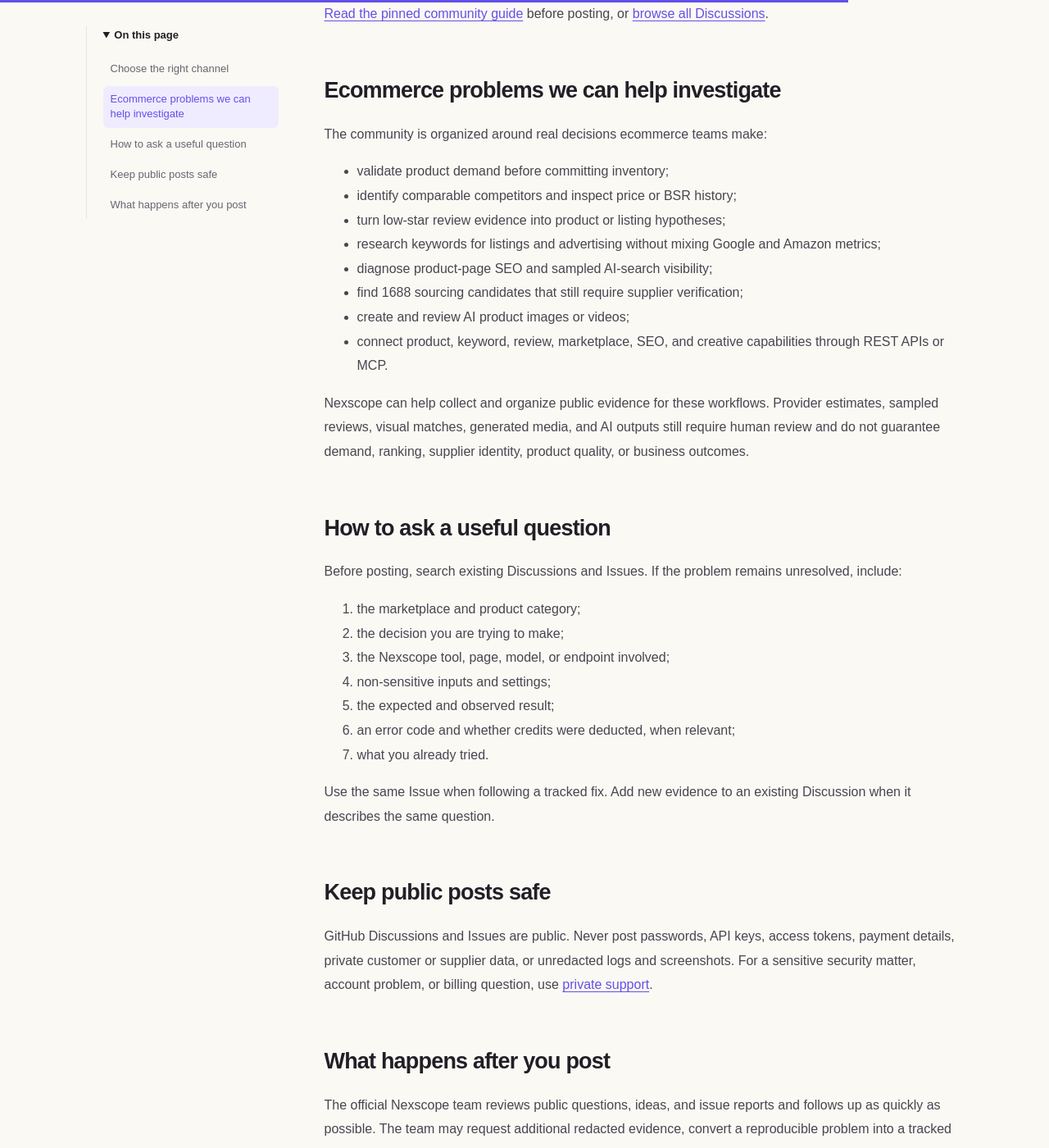
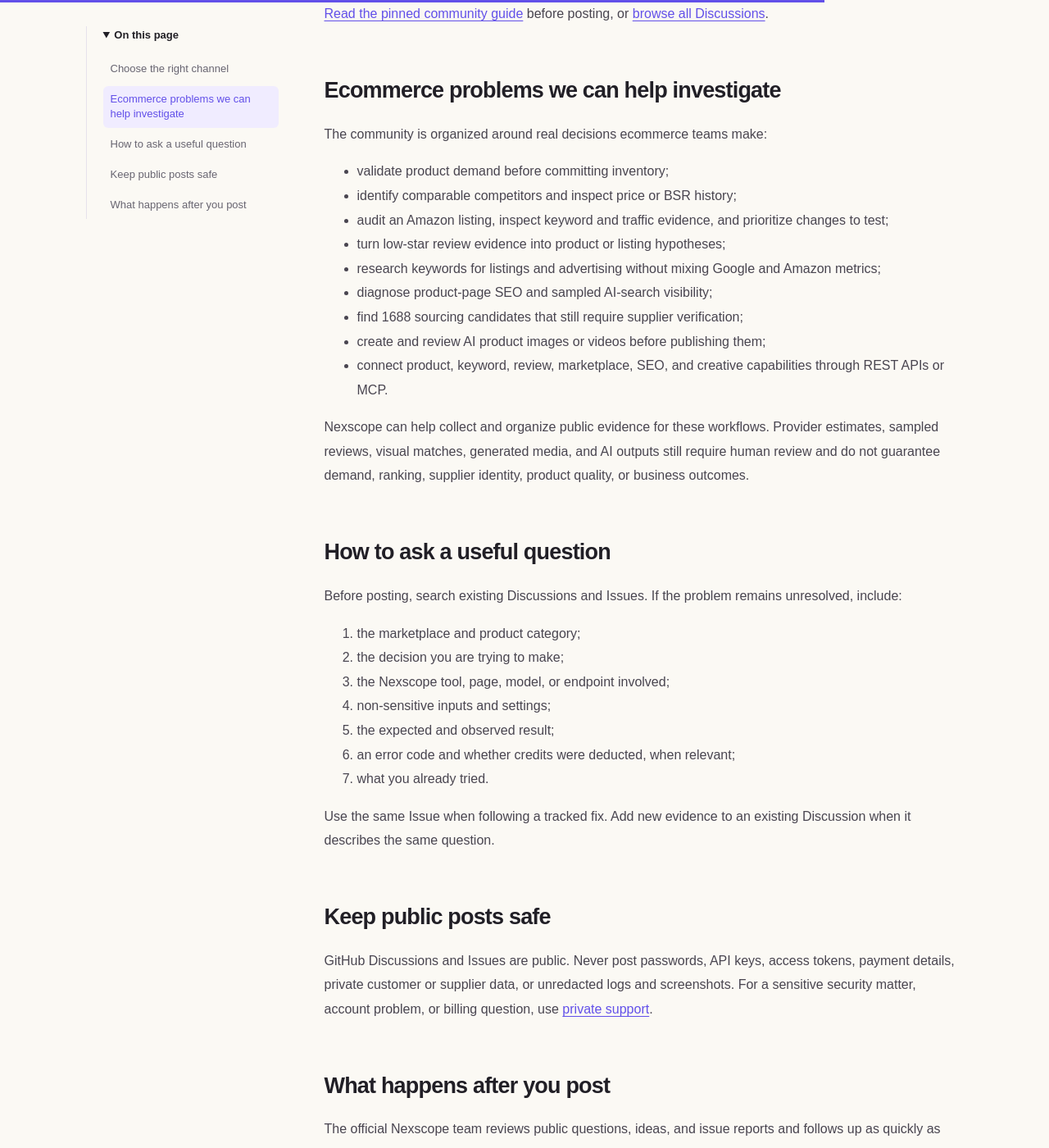
Before and after one commit to nexscope-ai/ecommerce-ai-tools, a Jekyll site: the page built from docs/community.md, in a window 1280 px wide and 1400 px high, scrolled down 1131 px. Shown: the whole window at 82% size. Built offline with Jekyll 4.4.1, drawn with Linux system fonts in a browser that asks for light colours; some of the changed text lies outside the part shown.

Commit message:
docs: add image and listing optimization workflows

```diff
--- a/docs/community.md
+++ b/docs/community.md
@@ -38,11 +38,12 @@
 
 - validate product demand before committing inventory;
 - identify comparable competitors and inspect price or BSR history;
+- audit an Amazon listing, inspect keyword and traffic evidence, and prioritize changes to test;
 - turn low-star review evidence into product or listing hypotheses;
 - research keywords for listings and advertising without mixing Google and Amazon metrics;
 - diagnose product-page SEO and sampled AI-search visibility;
 - find 1688 sourcing candidates that still require supplier verification;
-- create and review AI product images or videos;
+- create and review AI product images or videos before publishing them;
 - connect product, keyword, review, marketplace, SEO, and creative capabilities through REST APIs or MCP.
 
 Nexscope can help collect and organize public evidence for these workflows. Provider estimates, sampled reviews, visual matches, generated media, and AI outputs still require human review and do not guarantee demand, ranking, supplier identity, product quality, or business outcomes.
```
Also changed, not shown: other parts of docs/community.md (+1 -1 lines), README.md.
